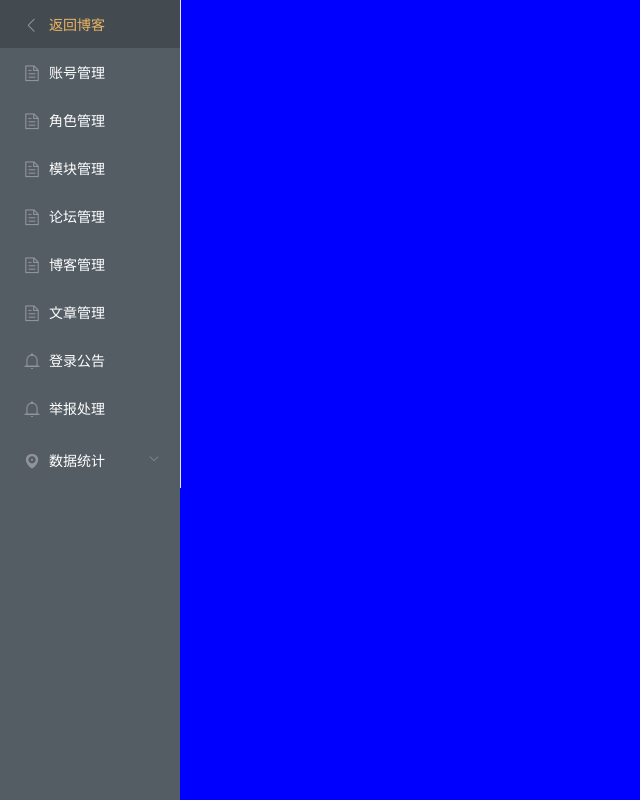
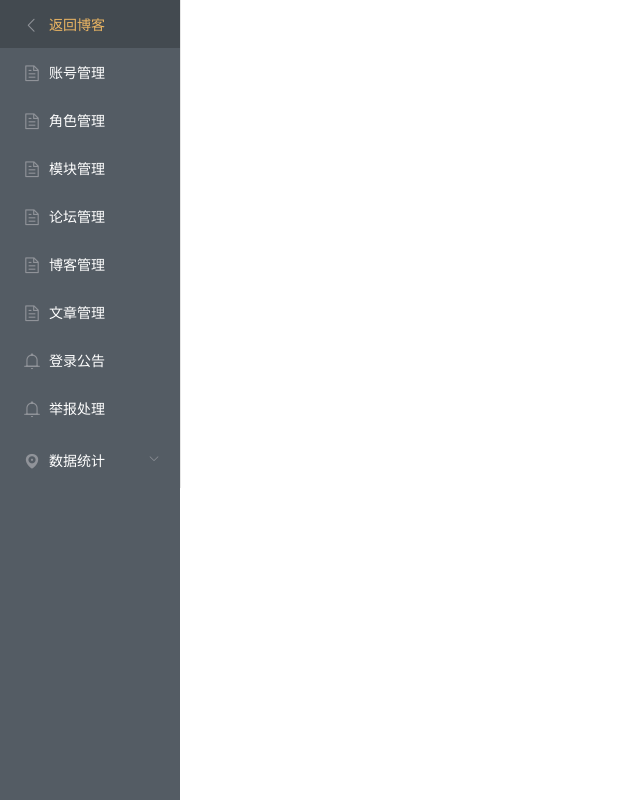
Before and after one commit to just-dj/ugc-vue, a Vue app: page /#/managerIndex in a window 1280 px wide. Shown: the whole page, without its empty margins (0-640 px from the left). Built offline with nearby package versions, Linux system fonts and the light colour scheme; no server answers.

Commit message:
修改管理界面布局

```diff
--- a/src/components/managerIndex.vue
+++ b/src/components/managerIndex.vue
@@ -85,7 +85,7 @@
         </el-menu>
       </div>
 
-      <div style="max-height:100%;height: 100%;overflow:hidden;width: calc(100% - 180px);margin-left:180px;background-color: blue">
+      <div style="max-height:100%;height: 100%;overflow:hidden;width: calc(100% - 180px);margin-left:180px;">
         <transition name="el-zoom-in-top">
           <router-view style="height: 100%"></router-view>
         </transition>
```
